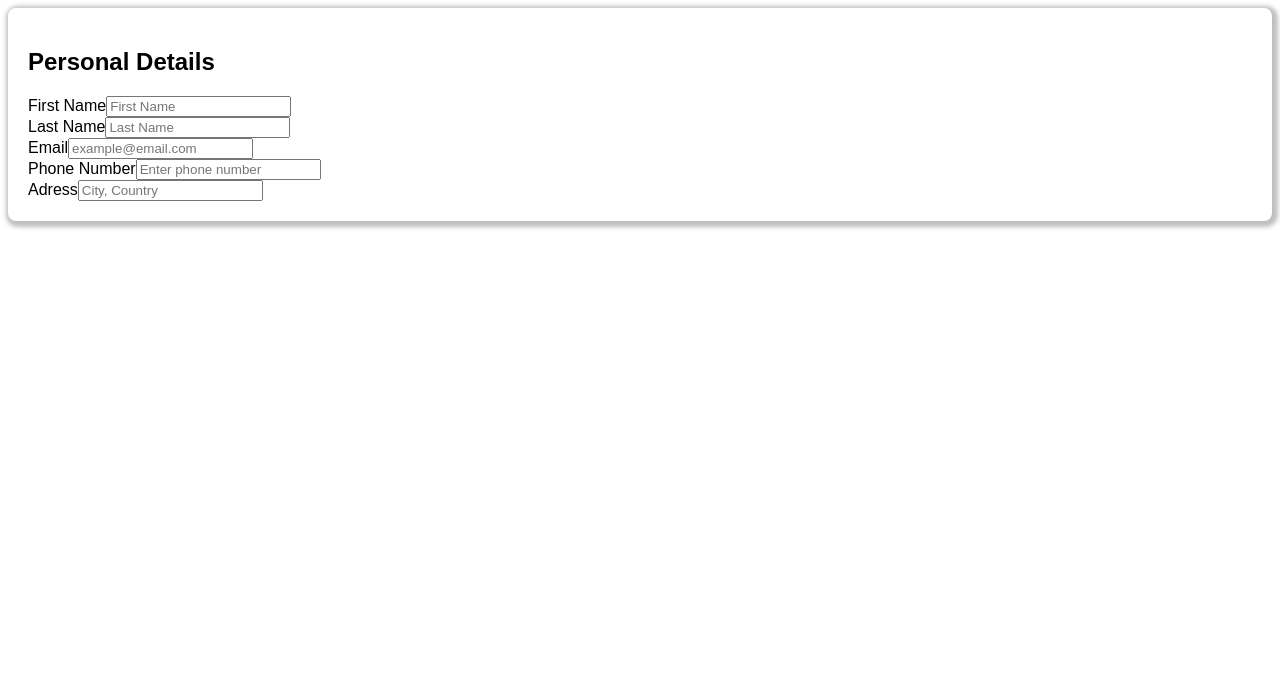
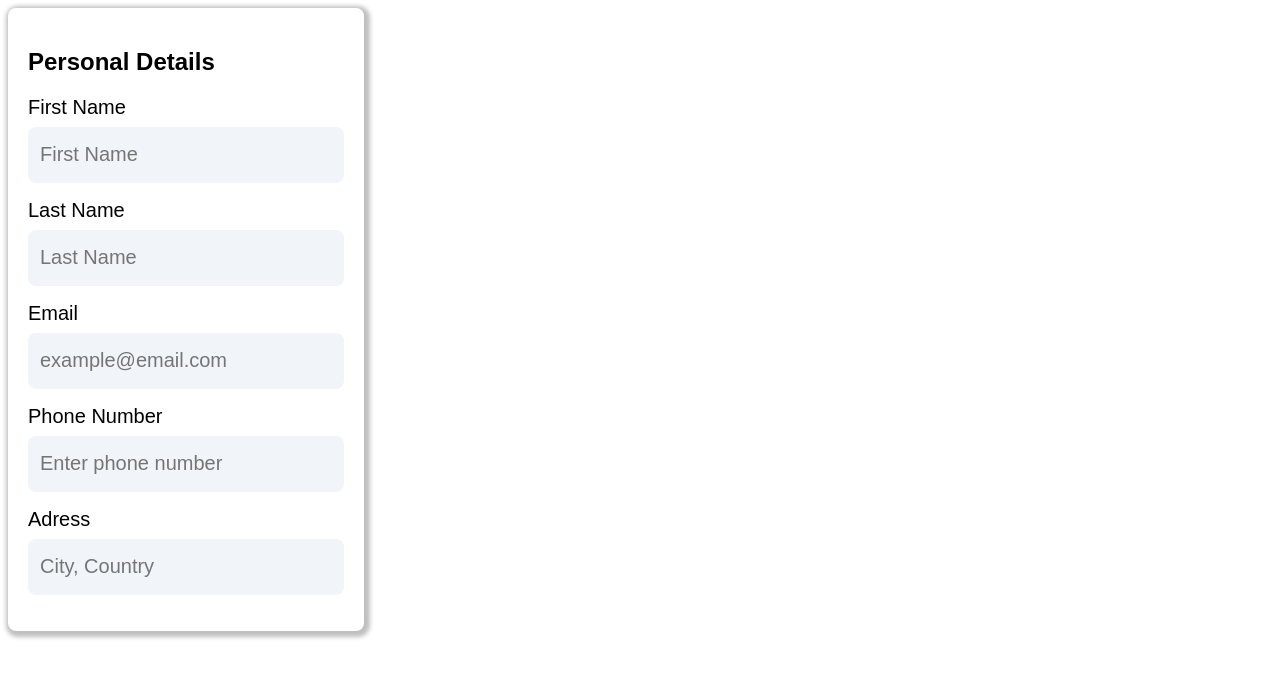
Before and after one commit to Medido1/The-OdinProject-CV-Application, a React (Vite) app: page / in a window 1280 px wide. Shown: the top 678 px of the page. Built offline with nearby package versions, Linux system fonts and the light colour scheme.

Commit message:
Style personal form

```diff
--- a/src/components/InputGrp.jsx
+++ b/src/components/InputGrp.jsx
@@ -1,4 +1,5 @@
 import React from 'react';
+import '../styles/InputGrp.css';
 
 export default function InputGrp({id, labeltext, type, placeholder}) {
   return (
--- a/src/index.css
+++ b/src/index.css
@@ -7,4 +7,5 @@
   padding: 1.25rem;
   border-radius: .5rem;
   box-shadow: 2px 2px 4px 4px rgba(0, 0, 0, 0.25);
+  width: 25%;
 }
```
